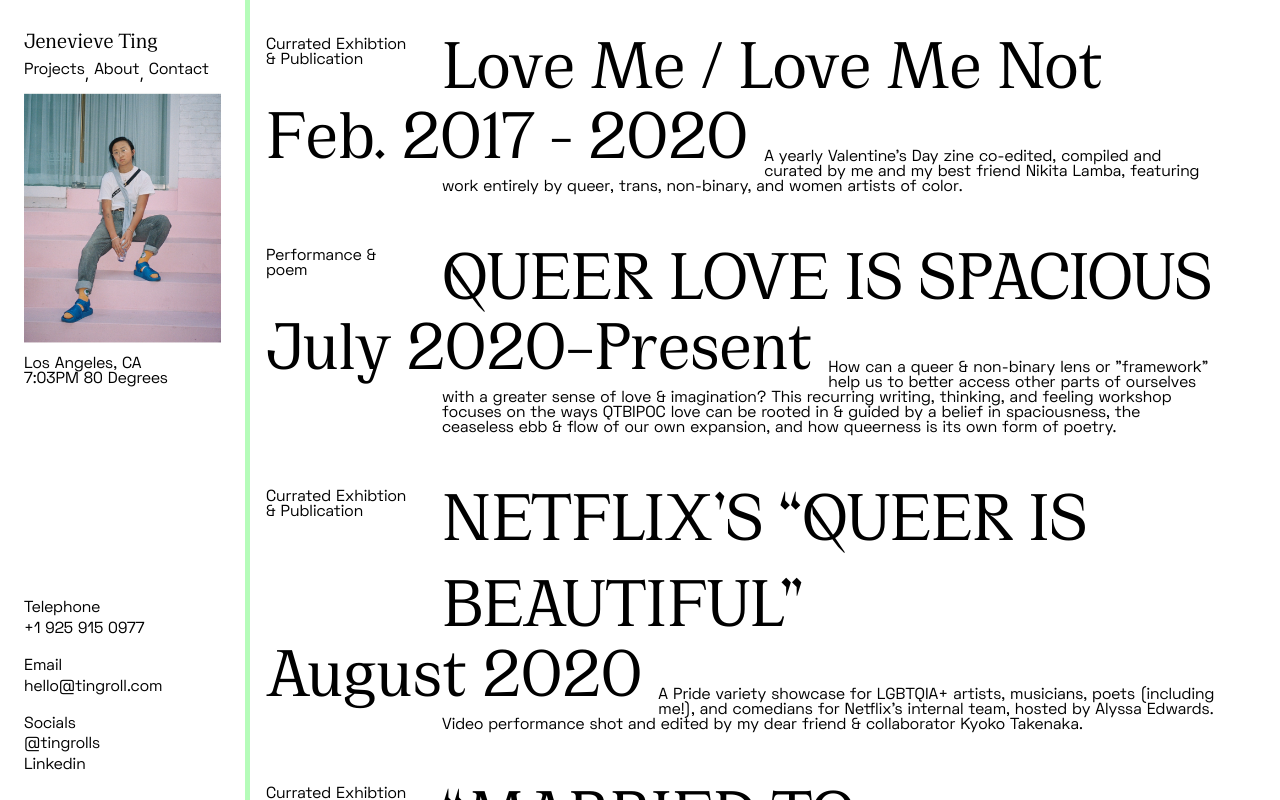
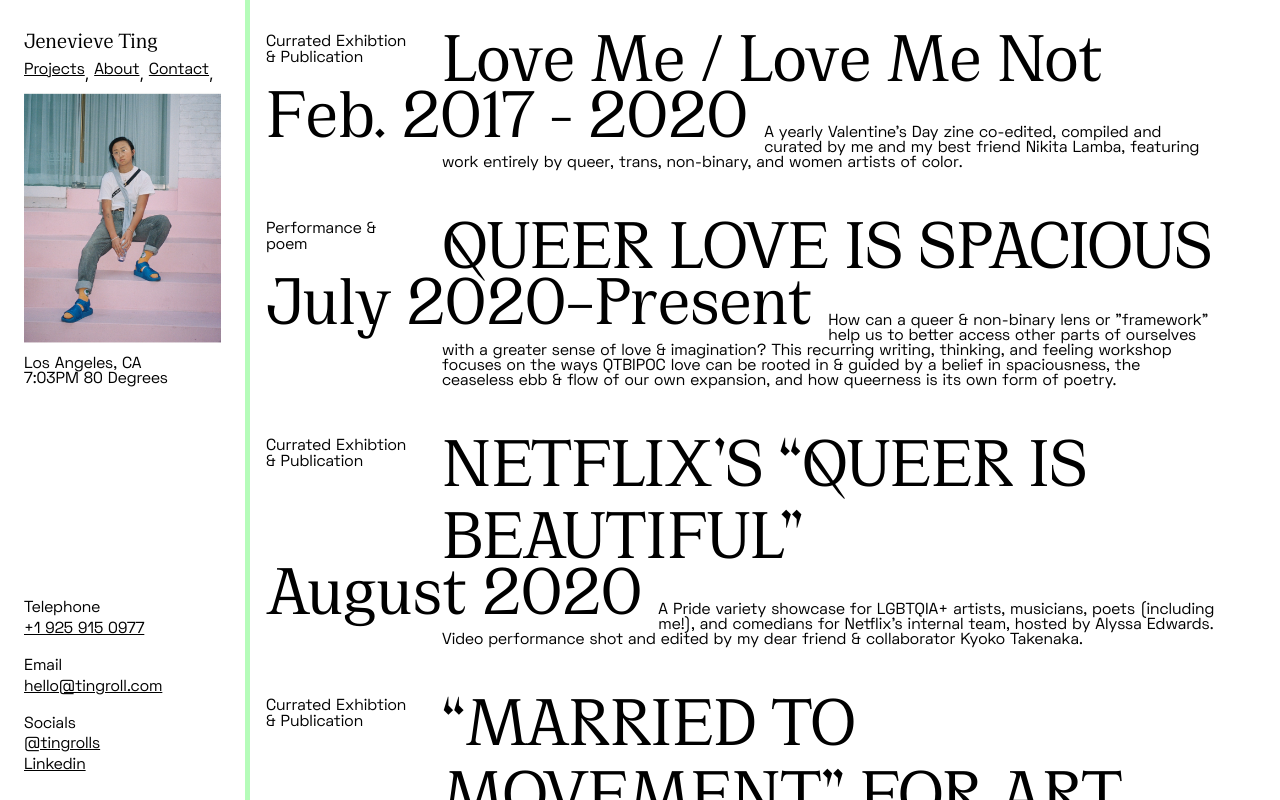
Before and after one commit to brentahrens1/tingroll, a React (Create React App) app: page / in a window 1280 px wide. Built offline with nearby package versions, Linux system fonts and the light colour scheme.

Commit message:
adds content to show page

```diff
--- a/src/components/Nav/Nav.js
+++ b/src/components/Nav/Nav.js
@@ -8,6 +8,8 @@ import profilePic from '../../assets/images/test.png'
 const Nav = () => {
     const [ isOpen, setIsOpen ] = useState(false)
 
+    const [ isActive, setIsActive ] = useState(false)
+
     window.onresize = () => (window.innerWidth > 700 && isOpen) && setIsOpen(false)
 
     return (
@@ -17,8 +19,8 @@ const Nav = () => {
                     <h2 className="nav__header"><Link to="/">Jenevieve Ting</Link></h2>
                     <div className="nav__list">
                         <p><Link to="/">Projects</Link></p>,
-                        <p>About</p>,
-                        <p>Contact</p>
+                        <p><Link to="/">About</Link></p>,
+                        <p><Link to="/">Contact</Link></p>,
                     </div>
                     <div className="nav__profile-pic">
                         <img src={profilePic} alt="Jenevieve Ting" />
--- a/src/components/ProjectShow/ProjectShow.js
+++ b/src/components/ProjectShow/ProjectShow.js
@@ -29,6 +29,18 @@ const ProjectShow = ({ match }) => {
                   </div>
               </div>
             </div>
+            {project.type === "interview" ?
+              <h1 className="home__content-header header">{`interview : ${project.header}`}</h1>
+              :
+              <div className="show">
+                <div className="show__top">
+                  <p>{project.tag}</p>
+                <div className="show__top-img">
+                  <img src={project.topImage} alt={project.title} />
+                </div>
+              </div>
+            </div>
+          }
         </div>
     </>}
   </>
--- a/src/const/projects.js
+++ b/src/const/projects.js
@@ -1,30 +1,64 @@
+import AsianAmerica from '../assets/images/AsianAmerica/header-image.png'
+
 export const projects = [
     {
+        type: 'exhibition',
         category: 'Currated Exhibtion & Publication',
         header: 'Love Me / Love Me Not',
         date: 'Feb. 2017 - 2020',
         description: 'A yearly Valentine’s Day zine co-edited, compiled and curated by me and my best friend Nikita Lamba, featuring work entirely by queer, trans, non-binary, and women artists of color.',
-        id: 0
+        id: 0,
+        tag: 'Photo: "Grand Country" for Asian America: The Future is Now',
+        topImage: AsianAmerica,
+        dateTag: '',
+        title: ''
     },
     {
+        type: 'poem',
         category: 'Performance & poem',
         header: 'QUEER LOVE IS SPACIOUS',
         date: 'July 2020–Present',
         description: 'How can a queer & non-binary lens or "framework" help us to better access other parts of ourselves with a greater sense of love & imagination? This recurring writing, thinking, and feeling workshop focuses on the ways QTBIPOC love can be rooted in & guided by a belief in spaciousness, the ceaseless ebb & flow of our own expansion, and how queerness is its own form of poetry.',
-        id: 1
+        id: 1,
+        tag: 'Photo: "Grand Country" for Asian America: The Future is Now',
+        topImage: AsianAmerica,
+        dateTag: '',
+        title: ''
     },
     {
+        type: 'interview',
         category: 'Currated Exhibtion & Publication',
         header: 'NETFLIX’S “QUEER IS BEAUTIFUL”',
         date: 'August 2020',
         description: 'A Pride variety showcase for LGBTQIA+ artists, musicians, poets (including me!), and comedians for Netflix’s internal team, hosted by Alyssa Edwards. Video performance shot and edited by my dear friend & collaborator Kyoko Takenaka.',
-        id: 2
+        id: 2,
+        tag: 'Photo: "Grand Country" for Asian America: The Future is Now',
+        topImage: AsianAmerica,
+        dateTag: '',
+        title: ''
     },
     {
+        type: 'exhibition',
         category: 'Currated Exhibtion & Publication',
         header: '“MARRIED TO MOVEMENT” FOR ART BREATHER',
         date: 'June 2020',
         description: 'Organized by my friend Lauren Moon & Kim Ndombe, this piece was written and performed as part of a group art show titled “Art Breather,” an opportunity to take a collective breath and remember that “joy is a form of protest.”',
-        id: 3
+        id: 3,
+        tag: 'Photo: "Grand Country" for Asian America: The Future is Now',
+        topImage: AsianAmerica,
+        dateTag: '',
+        title: ''
+    },
+    {
+        type: 'poem',
+        category: 'Performance & Poem',
+        header: 'Asian America: The Future is Now',
+        date: 'June 2020',
+        description: 'Organized by my friend Lauren Moon & Kim Ndombe, this piece was written and performed as part of a group art show titled “Art Breather,” an opportunity to take a collective breath and remember that “joy is a form of protest.”',
+        id: 4,
+        tag: 'Photo: "Grand Country" for Asian America: The Future is Now',
+        topImage: AsianAmerica,
+        dateTag: 'May 2020. 900 words 3:60 Min.',
+        title: 'Grand Country'
     }
 ]
--- a/src/sass/_home.scss
+++ b/src/sass/_home.scss
@@ -37,11 +37,17 @@
 
             h1 {
                margin-left: 11rem;
+               line-height: 1;
+               text-transform: capitalize;
             }
         }
 
         .home__content-box-2 {
             margin-top: -1rem;
+
+            h1 {
+                line-height: 1;
+            }
 
             .floating-div {
                 float: left;
@@ -52,17 +58,18 @@
                 margin: 0 auto;
                 margin-right: 3rem;
                 margin-left: 11rem;
-                padding-top: 4rem;
+                padding-top: 3.4rem;
             }
         }
 
         .home__content-category {
             position: absolute;
             left: 1rem;
-            width: 14%;
+            width: 18%;
             max-width: 150px;
             margin-right: 1rem;
-            margin-top: 1.4rem;
+            margin-top: 1.1rem;
+            line-height: 1;
         }
 
         .home__content-header {
@@ -93,15 +100,23 @@
 
 @media (max-width: $tablet) {
     .home {
+        .home__content .home__content-box h1 {
+            line-height: .9;
+        }
+
         .home__content-header {
             font-size: $h1-tablet;
         }
 
         .home__content-box-2 {
 
+            h1 {
+                line-height: 1.3;
+            }
+
             p {
-                padding-top: 2.9rem;
-                margin-left: 1rem;
+                padding-top: 3.2rem;
+                margin-left: 0;
             }
         }
 
--- a/src/sass/_nav.scss
+++ b/src/sass/_nav.scss
@@ -16,7 +16,6 @@
 
     a:link, a:visited {
         color: $primary-font-color;
-        text-decoration: none;
     }
 
     &__header {
--- a/src/sass/_project-show.scss
+++ b/src/sass/_project-show.scss
@@ -10,9 +10,33 @@
     .home {
         margin-left: 0;
         width: 100%;
+        height: 100%;
         .home__content {
             padding: 0;
             padding-top: 0;
+        }
+    }
+
+    .show {
+        width: 100%;
+        margin-top: 2rem;
+
+        &__top {
+            display: flex;
+
+            p {
+                width: 20%;
+                min-width: 150px;
+                margin-right: 2rem;
+            }
+
+            .show__top-img {
+                width: 100%;
+
+                img {
+                    width: 100%;
+                }
+            }
         }
     }
 
```
Also changed, not shown: 1 other file (tests, documents, lock files or other folders).
